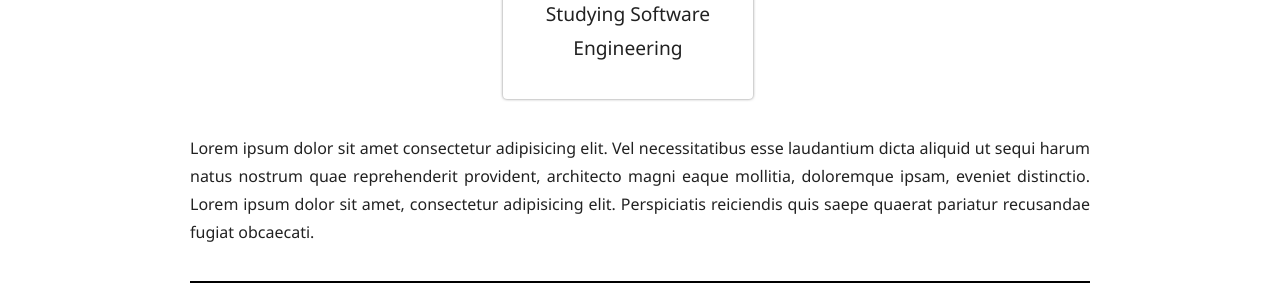
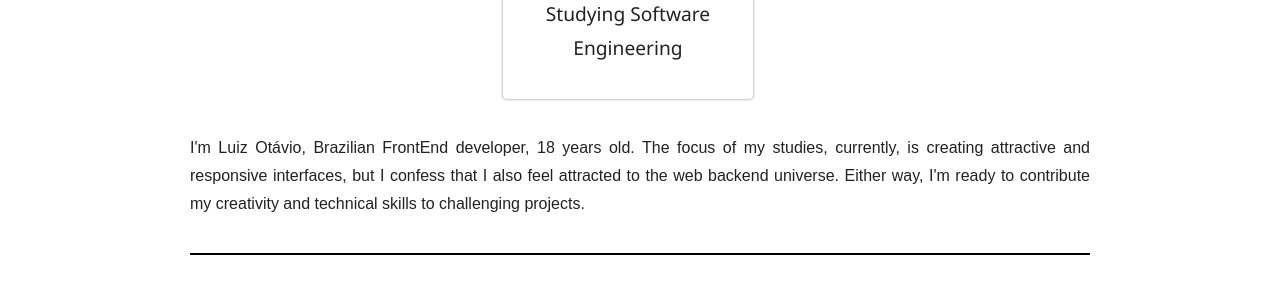
Before and after one commit to luizrodrigues12/my-portfolio, a React (Vite) app: page / in a window 1280 px wide. Shown: the part 1160-1450 px from the top of the page. Built offline with nearby package versions, Linux system fonts and the light colour scheme.

Commit message:
Add about me text

```diff
--- a/src/pages/Home/sections/About/About.tsx
+++ b/src/pages/Home/sections/About/About.tsx
@@ -78,13 +78,13 @@ const About = () => {
               variant="subtitle1"
               margin={"35px 0px"}
               maxWidth={"900px"}
+              fontFamily={"Arial, sans-serif"}
             >
-              Lorem ipsum dolor sit amet consectetur adipisicing elit. Vel
-              necessitatibus esse laudantium dicta aliquid ut sequi harum natus
-              nostrum quae reprehenderit provident, architecto magni eaque
-              mollitia, doloremque ipsam, eveniet distinctio. Lorem ipsum dolor
-              sit amet, consectetur adipisicing elit. Perspiciatis reiciendis
-              quis saepe quaerat pariatur recusandae fugiat obcaecati.
+              I'm Luiz Otávio, Brazilian FrontEnd developer, 18 years old. The
+              focus of my studies, currently, is creating attractive and
+              responsive interfaces, but I confess that I also feel attracted to
+              the web backend universe. Either way, I'm ready to contribute my
+              creativity and technical skills to challenging projects.
             </Typography>
             <hr
               style={{
```
